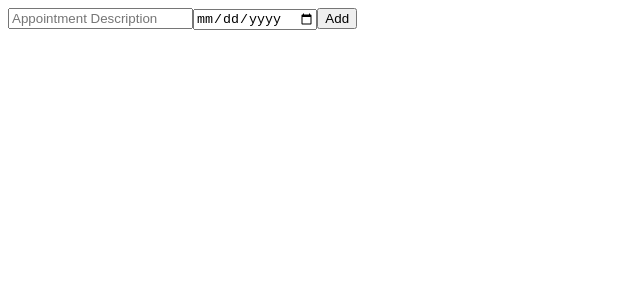
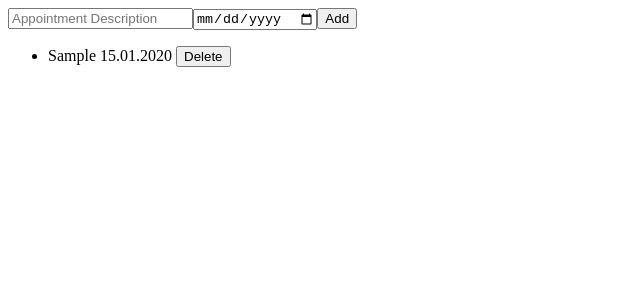
Before and after one commit to aws0708/Appointment-App, an Angular app in the folder appointment-app/: page / in a window 1280 px wide. Both pictures are taken after typing "Sample", "2020-01-15" into the empty fields and a click on the button "Add". Shown: the top 300 px of the page, without its empty margins (0-640 px from the left). Built offline with nearby package versions, Linux system fonts and the light colour scheme.

Commit message:
showing appointments and delete feature

```diff
--- a/appointment-app/src/app/appointment-list/appointment-list.component.html
+++ b/appointment-app/src/app/appointment-list/appointment-list.component.html
@@ -3,3 +3,10 @@
     <input [(ngModel)]="newAppointmentDate" type="date" placeholder="Appointment Date">
     <button (click)="addAppointment()">Add</button>
 </div>
+
+<ul>
+    <li *ngFor="let appointment of appointments;index as i">
+        {{appointment.title}} {{appointment.date | date:'dd.MM.yyyy'}}
+        <button (click)="deleteAppointment(i)">Delete</button>
+    </li>
+</ul>
--- a/appointment-app/src/app/appointment-list/appointment-list.component.ts
+++ b/appointment-app/src/app/appointment-list/appointment-list.component.ts
@@ -1,10 +1,11 @@
 import { Component } from '@angular/core';
 import { Appointment } from '../models/appointment';
 import {FormsModule} from '@angular/forms'
+import { CommonModule } from '@angular/common';
 
 @Component({
   selector: 'app-appointment-list',
-  imports: [FormsModule],
+  imports: [FormsModule, CommonModule],
   templateUrl: './appointment-list.component.html',
   styleUrl: './appointment-list.component.css'
 })
@@ -23,8 +24,11 @@
       this.appointments.push(newAppoint);
       this.newAppointmentTitle="";
       this.newAppointmentDate=new Date();
-
-      alert(this.appointments.length);
     }
   }
+
+  // deleting appointment
+  deleteAppointment(index:number){
+    this.appointments.splice(index,1);
+  }
 }
```
